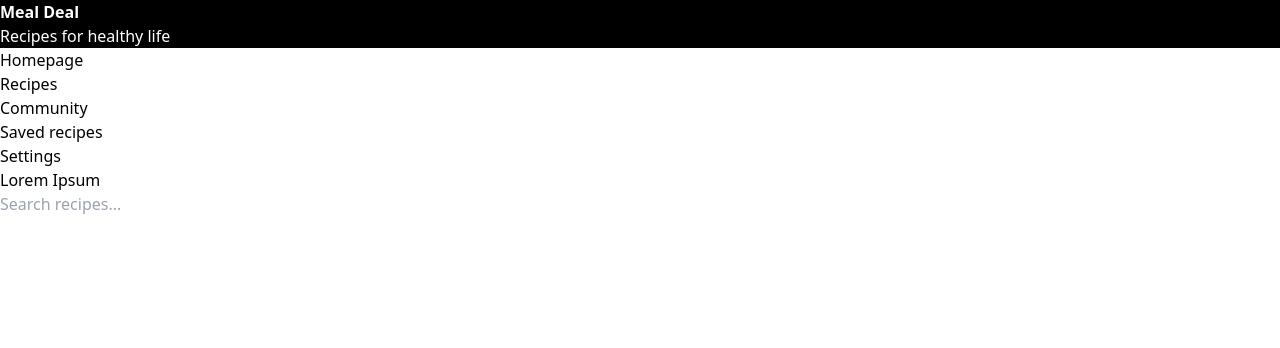
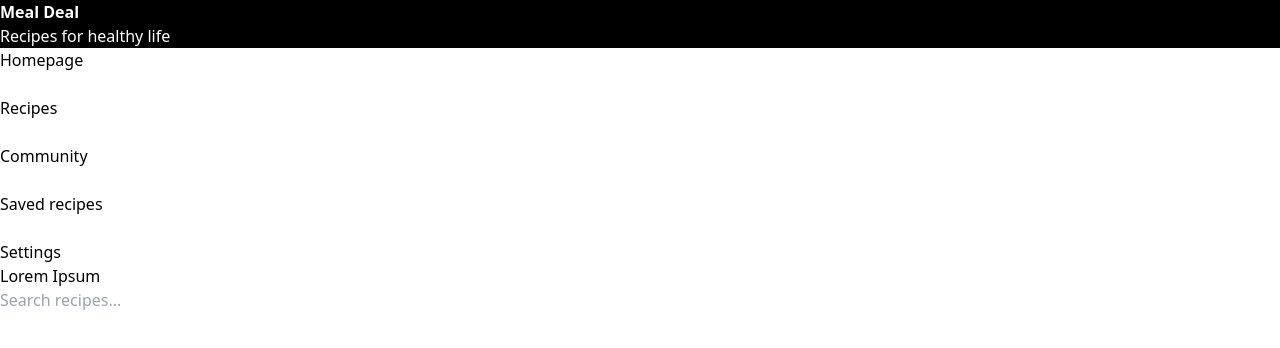
Before and after one commit to DominikLoncar/coding-challenge-recipes, a Gatsby site: page / in a window 1280 px wide. Built offline with nearby package versions, Linux system fonts and the light colour scheme; Gatsby itself is replaced by a stand-in of ours.

Commit message:
Added Flexbox functionality to Navbar. Added gap between items.

```diff
--- a/src/components/Navbar.js
+++ b/src/components/Navbar.js
@@ -4,7 +4,7 @@ import { Link } from 'gatsby';
 export default function Navbar() {
   return (
     <div>
-      <ul>
+      <ul className="flex flex-col gap-6">
         <li>
           <Link to="/">Homepage</Link>
         </li>
```
